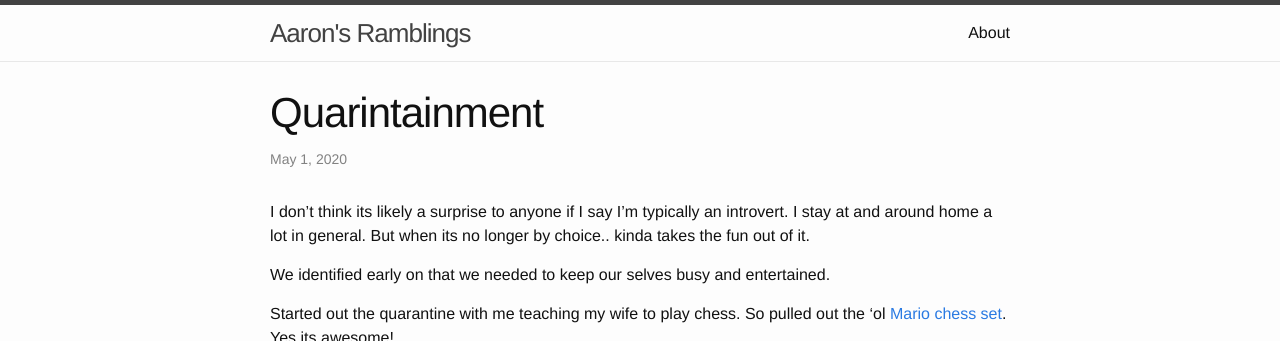
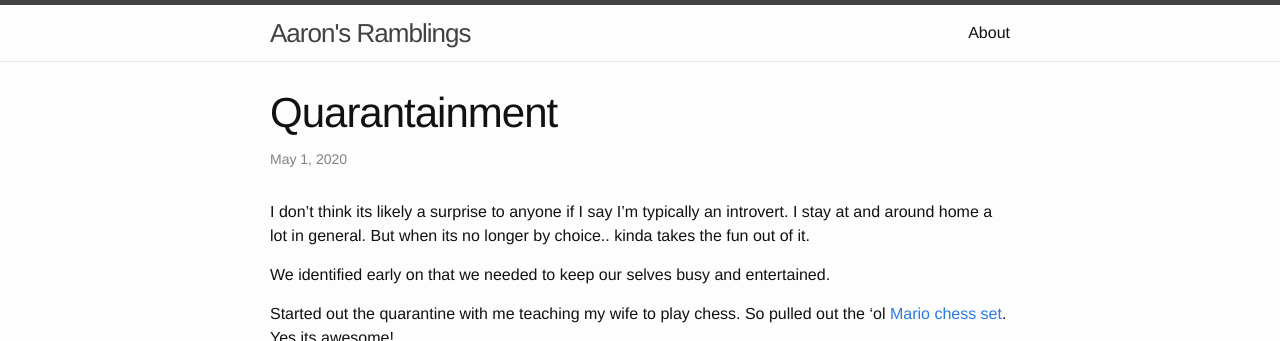
Before and after one commit to geekgonecrazy/geekgonecrazy.github.io, a Jekyll site: the page built from _posts/2020-05-01-quarantainment.md, in a window 1280 px wide and 900 px high, cut to the strip 0-341 px from the top of the window. Built offline with Jekyll 4.4.1, drawn with Linux system fonts in a browser that asks for light colours.

Commit message:
Update and rename 2020-05-01-quarintainment.md to 2020-05-01-quarantainment.md

```diff
--- a/_posts/2020-05-01-quarintainment.md
+++ b/_posts/2020-05-01-quarantainment.md
@@ -1,9 +1,11 @@
 ---
 layout: post
-title:  "Quarintainment"
+title:  "Quarantainment"
 date:   2020-05-01
 publish: true
 tags: [100DaysToOffload]
+redirect_from:
+  - /2020/05/01/quarintainment/
 ---
 
 I don’t think its likely a surprise to anyone if I say I’m typically an introvert.  I stay at and around home a lot in general.  But when its no longer by choice.. kinda takes the fun out of it.
```
